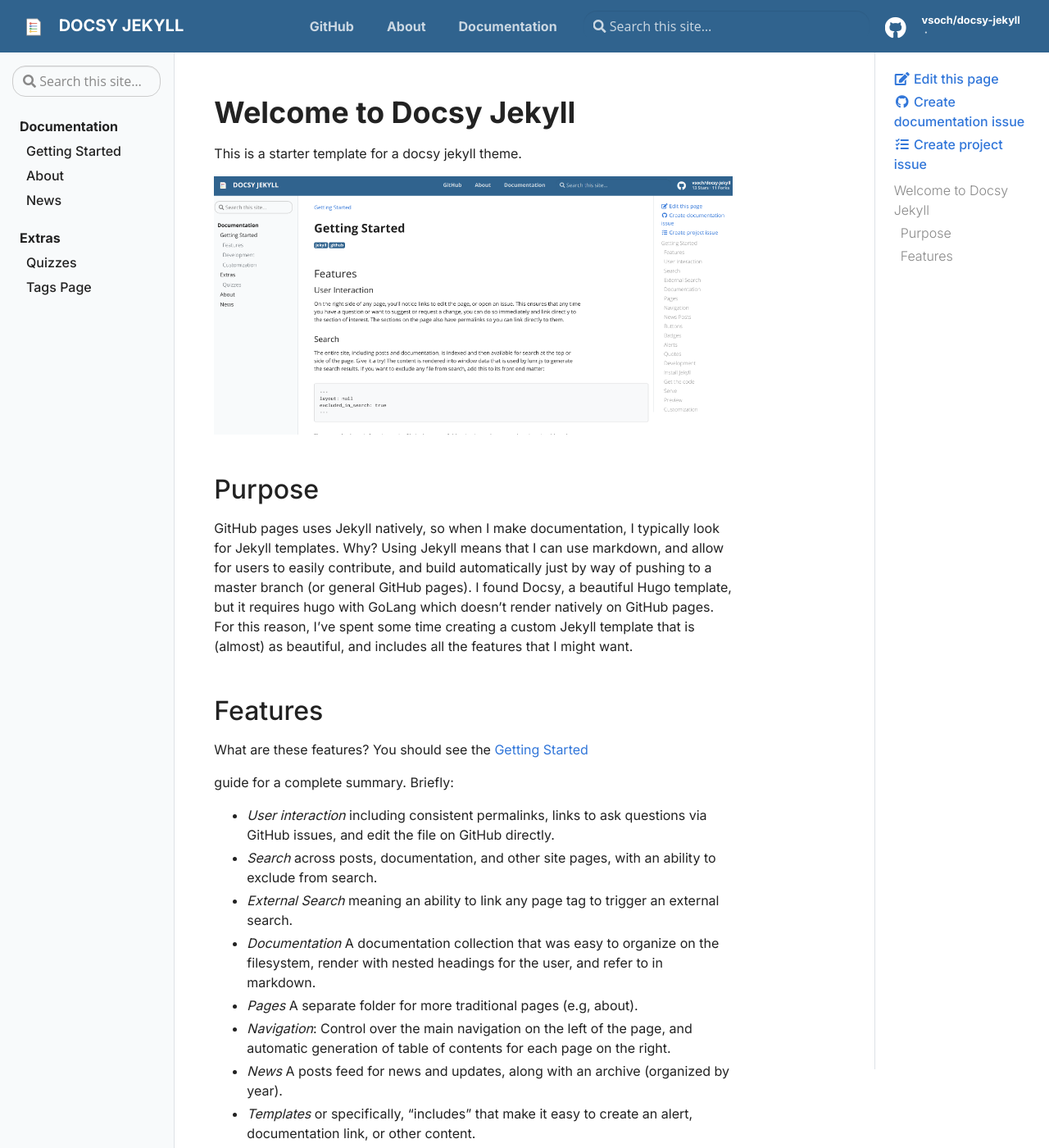
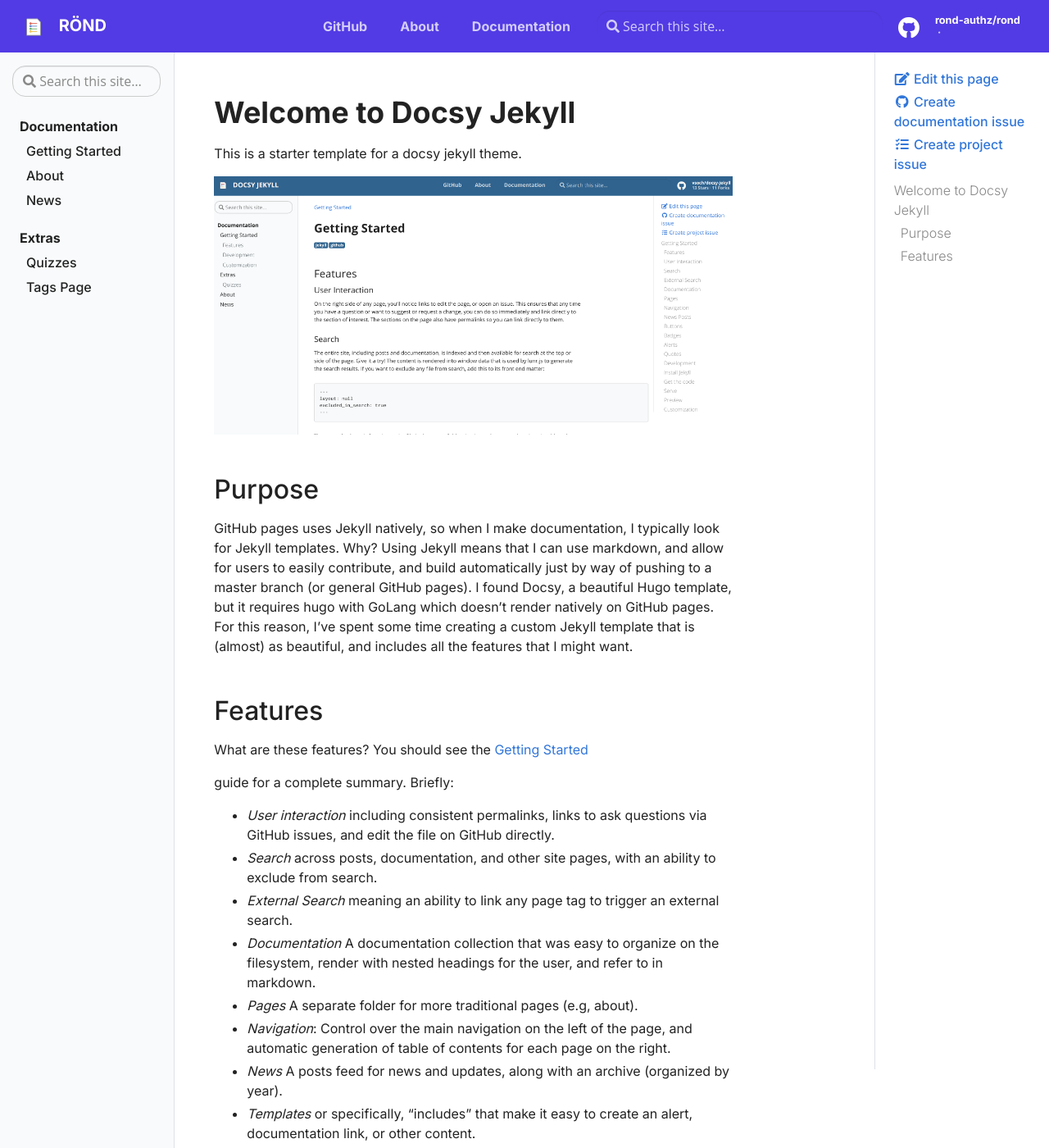
Before and after one commit to rond-authz/rond-authz.github.io, a Jekyll site: the page built from pages/index.md, in a window 1280 px wide and 1400 px high. Shown: the whole window at 82% size. Built offline with Jekyll 4.4.1, drawn with Linux system fonts in a browser that asks for light colours; some of the changed text lies outside the part shown.

Commit message:
Update config yml

```diff
--- a/_config.yml
+++ b/_config.yml
@@ -14,9 +14,9 @@
 # You can create any custom variable you would like, and they will be accessible
 # in the templates via {{ site.myvariable }}.
 
-title: Docsy Jekyll
-email: your-email@domain.com
-author: Dinosaur Avocado
+title: Rönd
+email: info@mia-platform.eu
+author: Mia-Platform
 description: > # this means to ignore newlines until "baseurl:"
   Write an awesome description for your new site here. You can edit this
   line in _config.yml. It will appear in your document head meta (for
@@ -29,14 +29,14 @@
 url: "https://vsoch.github.io" # the base hostname & protocol for your site
 
 # Social (First three Required)
-repo: "https://github.com/vsoch/docsy-jekyll"
-github_user: "vsoch"
-github_repo: "docsy-jekyll"
+repo: "https://github.com/rond-authz/rond"
+github_user: "rond-authz"
+github_repo: "rond"
 github_branch: "master"
 
 # Optional
-twitter: vsoch
-linkedin: vsochat
+twitter: MiaPlatform
+linkedin: mia-platform
 dockerhub: vanessa
 
 # Should there be feedback buttons at the bottom of pages?
@@ -50,7 +50,7 @@
 # If commented, will use material hat theme
 # logo: "assets/img/logo/SRCC-square-red.png"
 logo_pixels: 34
-color: "#30638e"
+color: "#523BE4"
 # color: "#8c1515" # primary color for header, buttons
 
 # Build settings
```
